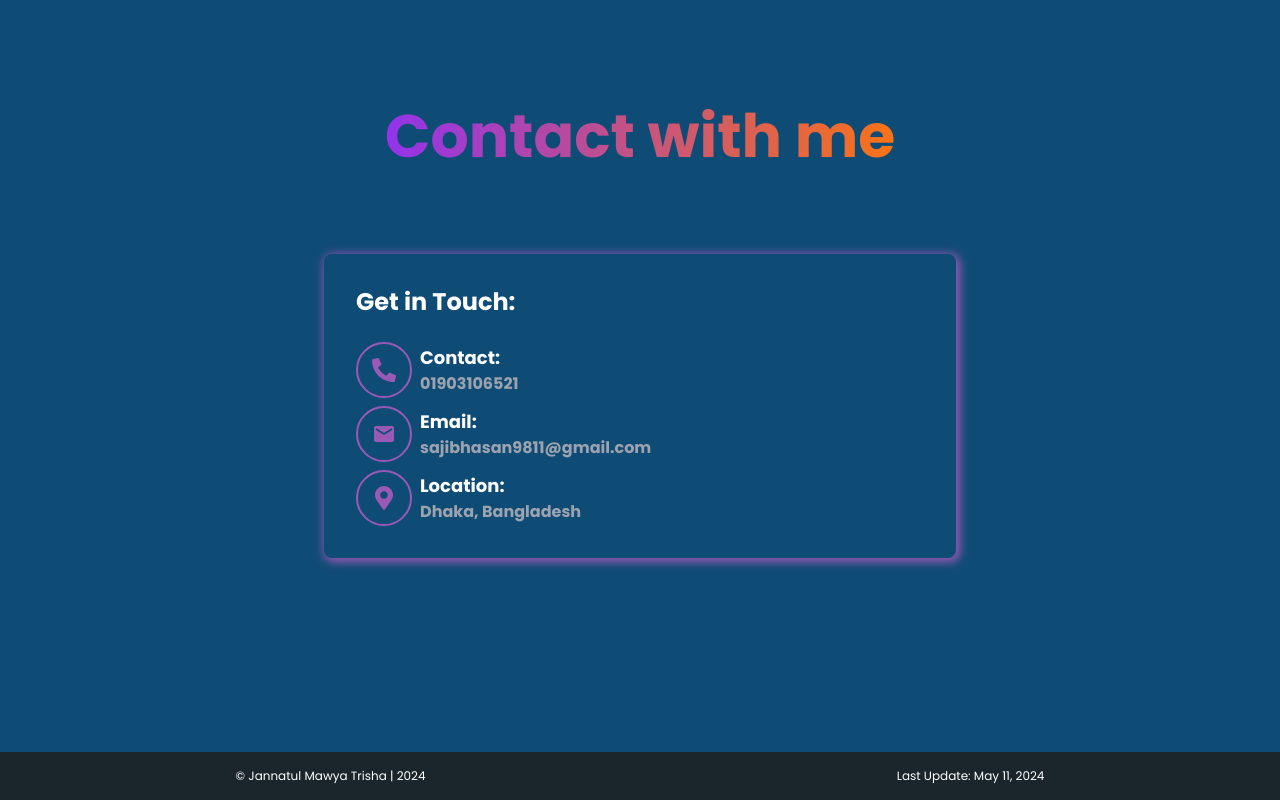
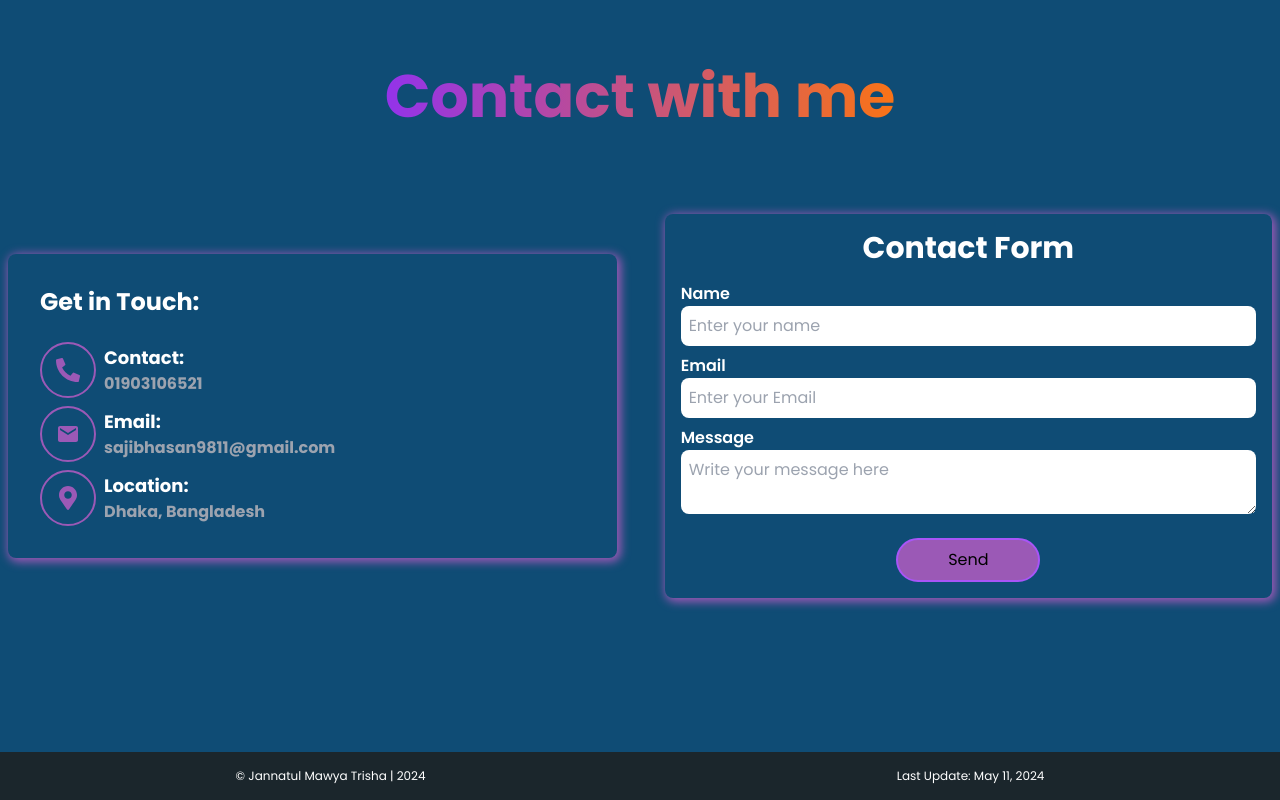
Before and after one commit to Sajib37/portfolio-of-trisha, a React (Vite) app: page / in a window 1280 px wide. Shown: the part 5240-6040 px from the top of the page. Built offline with nearby package versions, Linux system fonts and the light colour scheme; a web font is replaced by a local one.

Commit message:
conatct form created and connected with emailjs successfully

```diff
--- a/package.json
+++ b/package.json
@@ -10,6 +10,7 @@
     "preview": "vite preview"
   },
   "dependencies": {
+    "@emailjs/browser": "^4.3.3",
     "localforage": "^1.10.0",
     "match-sorter": "^6.3.4",
     "react": "^18.2.0",
--- a/src/components/Contact/Contact.jsx
+++ b/src/components/Contact/Contact.jsx
@@ -1,43 +1,94 @@
-import React from 'react';
+import React from "react";
 import { FaMapMarkerAlt, FaPhoneAlt } from "react-icons/fa";
 import { BsFillSendFill } from "react-icons/bs";
 import { MdEmail } from "react-icons/md";
+import  { useRef } from 'react';
+import emailjs from '@emailjs/browser';
 
 const Contact = () => {
+
+    const form = useRef();
+
+    const sendEmail = (e) => {
+        e.preventDefault();
+
+        emailjs
+        .sendForm('service_sdrqkey', 'template_32jirof', form.current, {
+            publicKey: 'NyFYJGObUaA1UQvOZ',
+        })
+        .then(
+            () => {
+            console.log('SUCCESS!');
+            },
+            (error) => {
+            console.log('FAILED...', error.text);
+            },
+        );
+    };
+
     return (
         <section className="max-w-screen-xl mx-auto min-h-screen pb-10 flex flex-col items-center justify-center gap-8 lg:gap-20">
             <h1 className="font-bold mb-2 text-center text-transparent lg:text-6xl text-3xl md:text-4xl bg-clip-text bg-gradient-to-r from-purple-600 to-orange-500">
                 Contact with me
             </h1>
             <section className="w-full px-2 md:px-10 lg:px-2 text-white  mx-auto flex flex-col lg:flex-row justify-center items-center gap-8 md:gap-12">
-
-                <div className=" p-8   relative skill-container flex w-full mx-auto md:w-2/3 lg:w-1/2 flex-col items-start gap-2 rounded-lg" style={{boxShadow: "2px 2px 10px 2px #9b59b6"}}>
-                    <div className='upEffect absolute  rounded-lg top-0 left-0 '></div>
-                    <h1 className="font-bold relative mb-4 text-center lg:text-2xl text-xl">Get in Touch:</h1>
+                <div
+                    className=" p-8   relative skill-container flex w-full mx-auto md:w-2/3 lg:w-1/2 flex-col items-start gap-2 rounded-lg"
+                    style={{ boxShadow: "2px 2px 10px 2px #9b59b6" }}
+                >
+                    <div className="upEffect absolute  rounded-lg top-0 left-0 "></div>
+                    <h1 className="font-bold relative mb-4 text-center lg:text-2xl text-xl">
+                        Get in Touch:
+                    </h1>
                     <div className="flex justify-center relative items-center gap-2">
-                        <div className="text-2xl flex items-center justify-center w-14 h-14 p-2 rounded-full border-2 border-[#9b59b6] text-[#9b59b6]"><FaPhoneAlt /></div>
+                        <div className="text-2xl flex items-center justify-center w-14 h-14 p-2 rounded-full border-2 border-[#9b59b6] text-[#9b59b6]">
+                            <FaPhoneAlt />
+                        </div>
                         <div>
                             <p className="font-bold text-lg">Contact:</p>
-                            <p className="font-bold text-gray-400">01903106521</p>
+                            <p className="font-bold text-gray-400">
+                                01903106521
+                            </p>
                         </div>
                     </div>
                     <div className="flex justify-center relative items-center gap-2">
-                        <div className="text-2xl flex items-center justify-center w-14 h-14 p-2 rounded-full border-2 border-[#9b59b6] text-[#9b59b6]"><MdEmail /></div>
+                        <div className="text-2xl flex items-center justify-center w-14 h-14 p-2 rounded-full border-2 border-[#9b59b6] text-[#9b59b6]">
+                            <MdEmail />
+                        </div>
                         <div>
                             <p className="font-bold text-lg">Email:</p>
-                            <p className="font-bold text-gray-400">sajibhasan9811@gmail.com</p>
+                            <p className="font-bold text-gray-400">
+                                sajibhasan9811@gmail.com
+                            </p>
                         </div>
                     </div>
                     <div className="flex justify-center relative items-center gap-2">
-                        <div className="text-2xl flex items-center justify-center w-14 h-14 p-2 rounded-full border-2 border-[#9b59b6] text-[#9b59b6]"><FaMapMarkerAlt /></div>
+                        <div className="text-2xl flex items-center justify-center w-14 h-14 p-2 rounded-full border-2 border-[#9b59b6] text-[#9b59b6]">
+                            <FaMapMarkerAlt />
+                        </div>
                         <div>
                             <p className="font-bold text-lg">Location:</p>
-                            <p className="font-bold text-gray-400">Dhaka, Bangladesh</p>
+                            <p className="font-bold text-gray-400">
+                                Dhaka, Bangladesh
+                            </p>
                         </div>
                     </div>
                 </div>
 
 
+                {/* Form */}
+                <div className=" rounded-lg w-full mx-auto lg:w-1/2 py-4 px-2 md:px-4" style={{ boxShadow: "2px 2px 10px 2px #9b59b6" }}>
+                    <h1 className="font-bold text-2xl mb-4 text-center md:text-3xl">Contact Form</h1>
+                    <form className="flex flex-col" ref={form} onSubmit={sendEmail}>
+                        <label className="font-semibold">Name</label>
+                        <input className="p-2 mb-2 rounded-lg" placeholder="Enter your name" type="text" name="from_name" />
+                        <label className="font-semibold">Email</label>
+                        <input className="p-2 mb-2 rounded-lg" placeholder="Enter your Email" type="email" name="from_email" />
+                        <label className="font-semibold">Message</label>
+                        <textarea className="p-2 text-black mb-2 rounded-lg" placeholder="Write your message here" name="message" />
+                        <input className="bg-[#9b59b6] rounded-full p-2 mt-4 text-black border-2 w-32 md:w-36 mx-auto border-purple-500" type="submit" value="Send" />
+                    </form>
+                </div>
             </section>
         </section>
     );
```
Also changed, not shown: 1 other file (tests, documents, lock files or other folders).
